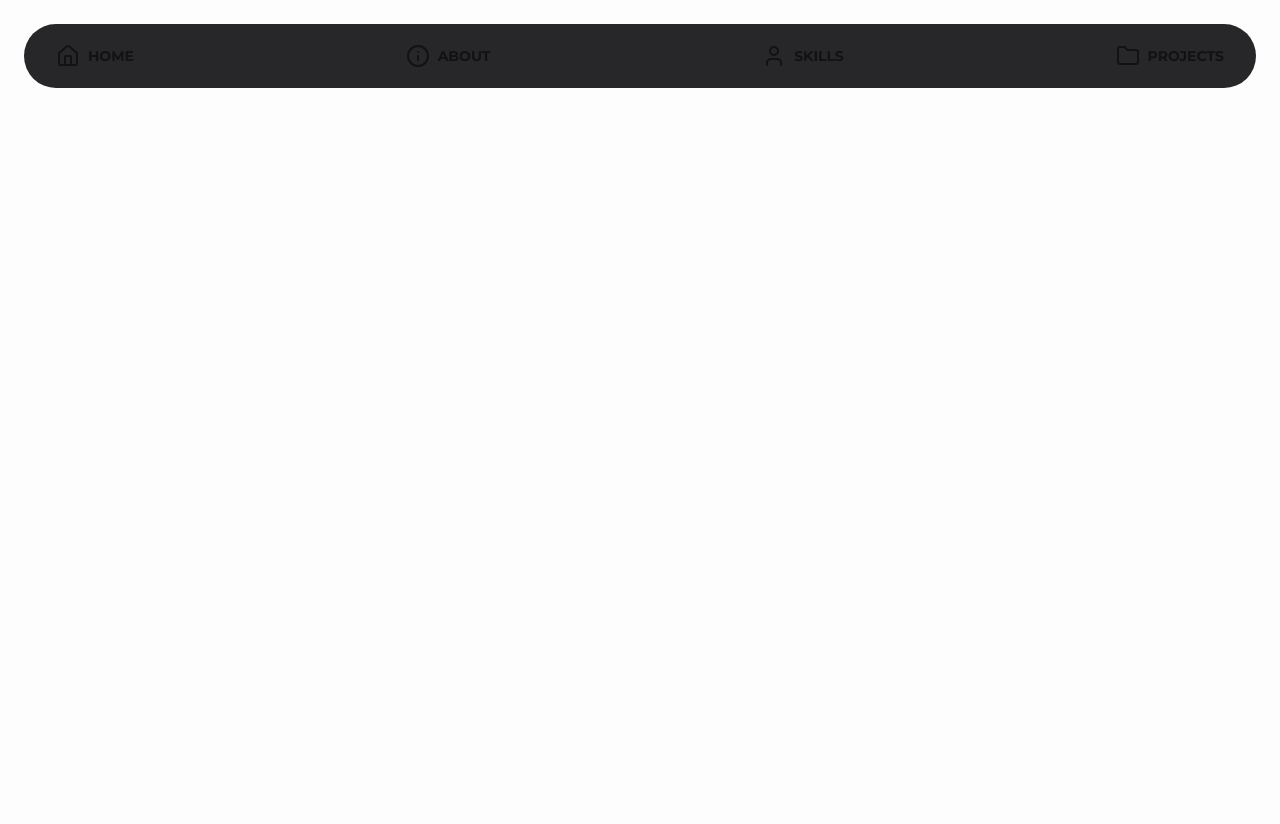
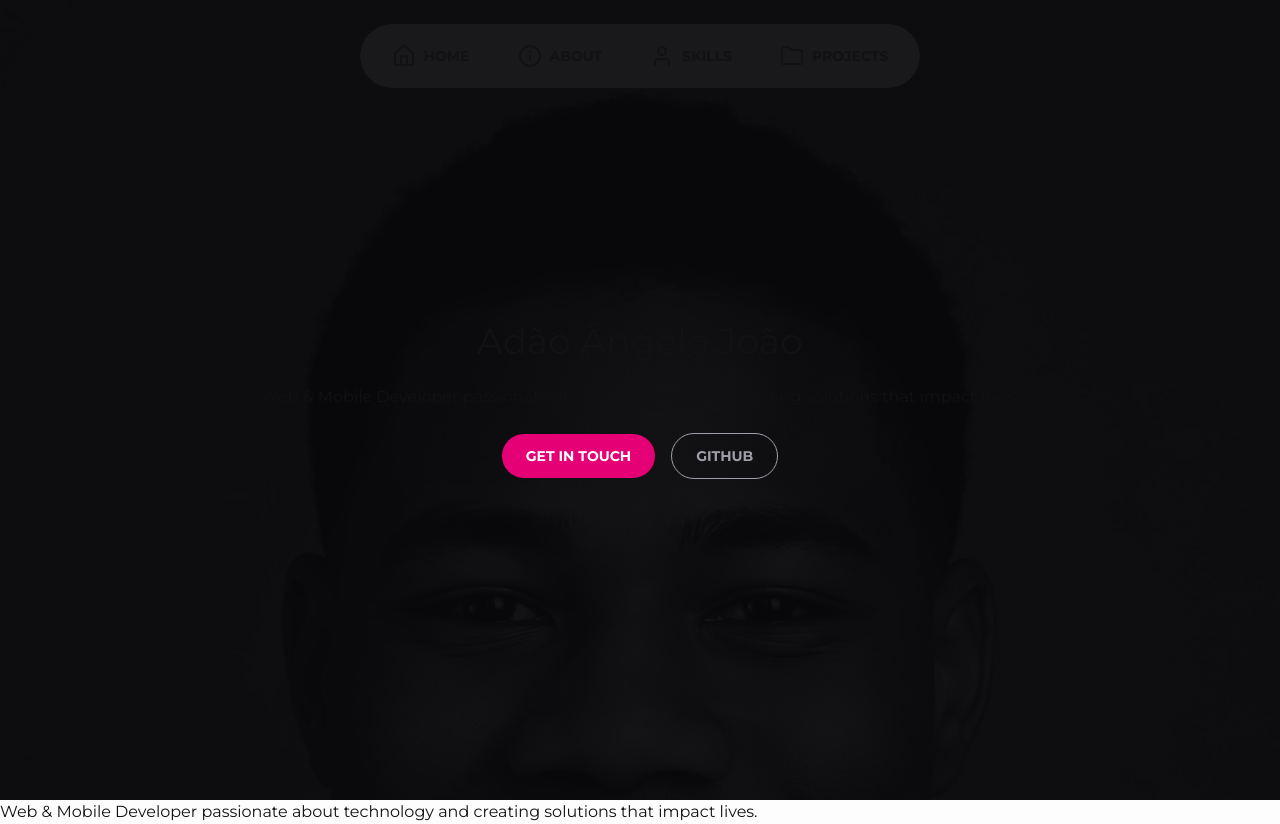
Before and after one commit to Adao-Angelo/portfolio, a Next.js app: page / in a window 1280 px wide. Before the commit the page ends 800 px from the top, so only its background shows below. Built offline with nearby package versions, Linux system fonts and the light colour scheme.

Commit message:
updage hero section

```diff
--- a/app/layout.tsx
+++ b/app/layout.tsx
@@ -1,3 +1,4 @@
+import Header from "@/components/Header";
 import type { Metadata } from "next";
 import { JetBrains_Mono, Montserrat } from "next/font/google";
 import "./globals.css";
@@ -29,6 +30,7 @@ export default function RootLayout({
         cz-shortcut-listen="true"
         className={`${montserrat.variable} ${jetbrainsMono.variable} antialiased`}
       >
+        <Header></Header>
         {children}
       </body>
     </html>
--- a/app/page.tsx
+++ b/app/page.tsx
@@ -1,10 +1,30 @@
 "use client";
-import Header from "@/components/Header";
+
+import { Button } from "@/components/ui";
 
 export default function Home() {
   return (
     <div className="">
-      <Header></Header>
+      <section className="bg-[url(/me.jpeg)]  h-screen bg-no-repeat bg-cover bg-top">
+        <div className="w-full h-full flex justify-center items-center bg-zinc-950/95">
+          <div className="text-center flex flex-col gap-6">
+            <h1 className="text-4xl">Adão Ângelo João</h1>
+            <p>
+              Web & Mobile Developer passionate about technology and creating
+              solutions that impact lives.
+            </p>
+            <div className="flex gap-4 justify-center items-center">
+              <Button>GET IN TOUCH</Button>
+              <Button variant="outline">GITHUB</Button>
+            </div>
+          </div>
+        </div>
+      </section>
+
+      <p>
+        Web & Mobile Developer passionate about technology and creating
+        solutions that impact lives.
+      </p>
     </div>
   );
 }
--- a/components/Header/index.tsx
+++ b/components/Header/index.tsx
@@ -1,3 +1,5 @@
+"use client";
+
 import { Folder, House, Info, User } from "lucide-react";
 import { useSearchParams } from "next/navigation";
 import MenuItem from "./MenuItem";
@@ -7,8 +9,8 @@ export default function Header() {
   const visibleSection = searchParams.get("visibleSection");
 
   return (
-    <header className="p-6">
-      <nav className="flex justify-between p-2 bg-zinc-800 rounded-full">
+    <header className="p-6 fixed  justify-center  w-full flex">
+      <nav className="flex justify-between p-2 bg-zinc-800/50 backdrop-blur-md rounded-full">
         <MenuItem title="home" icon={House}></MenuItem>
         <MenuItem title="about" icon={Info}></MenuItem>
         <MenuItem title="skills" icon={User}></MenuItem>
--- a/components/ui/Button.tsx
+++ b/components/ui/Button.tsx
@@ -1,9 +1,38 @@
-interface ButtonProps extends React.ButtonHTMLAttributes<HTMLButtonElement> {}
+import React from "react";
+import { twMerge } from "tailwind-merge";
 
-export default function Button({ children, onClick }: ButtonProps) {
+interface ButtonProps extends React.ButtonHTMLAttributes<HTMLButtonElement> {
+  variant?: "default" | "outline" | "icon";
+  icon?: React.ReactNode;
+}
+
+export default function Button({
+  children,
+  onClick,
+  className,
+  variant = "default",
+  icon,
+  ...props
+}: ButtonProps) {
+  const baseStyles =
+    "flex items-center justify-center gap-2 rounded-full text-sm font-bold transition-all duration-200";
+
+  const variants = {
+    default:
+      "bg-pink-600 text-white hover:bg-pink-700 focus:ring-violet-500 py-3 px-6",
+    outline:
+      "border border-zinc-400 text-zinc-400 hover:bg-zinc-100 hover:text-zinc-800 py-3 px-6",
+    icon: "p-2 bg-zinc-200 hover:bg-zinc-300 rounded-full",
+  };
+
   return (
-    <button onClick={onClick} className="">
-      {children}
+    <button
+      onClick={onClick}
+      className={twMerge(baseStyles, variants[variant], className)}
+      {...props}
+    >
+      {icon && <span className="text-lg">{icon}</span>}
+      {variant !== "icon" && children}
     </button>
   );
 }
--- a/package.json
+++ b/package.json
@@ -14,6 +14,7 @@
     "next": "15.5.2",
     "react": "19.1.0",
     "react-dom": "19.1.0",
+    "tailwind-merge": "^3.3.1",
     "zustand": "^5.0.8"
   },
   "devDependencies": {
```
Also changed, not shown: public/me.jpeg (added), 1 other file (tests, documents, lock files or other folders).
